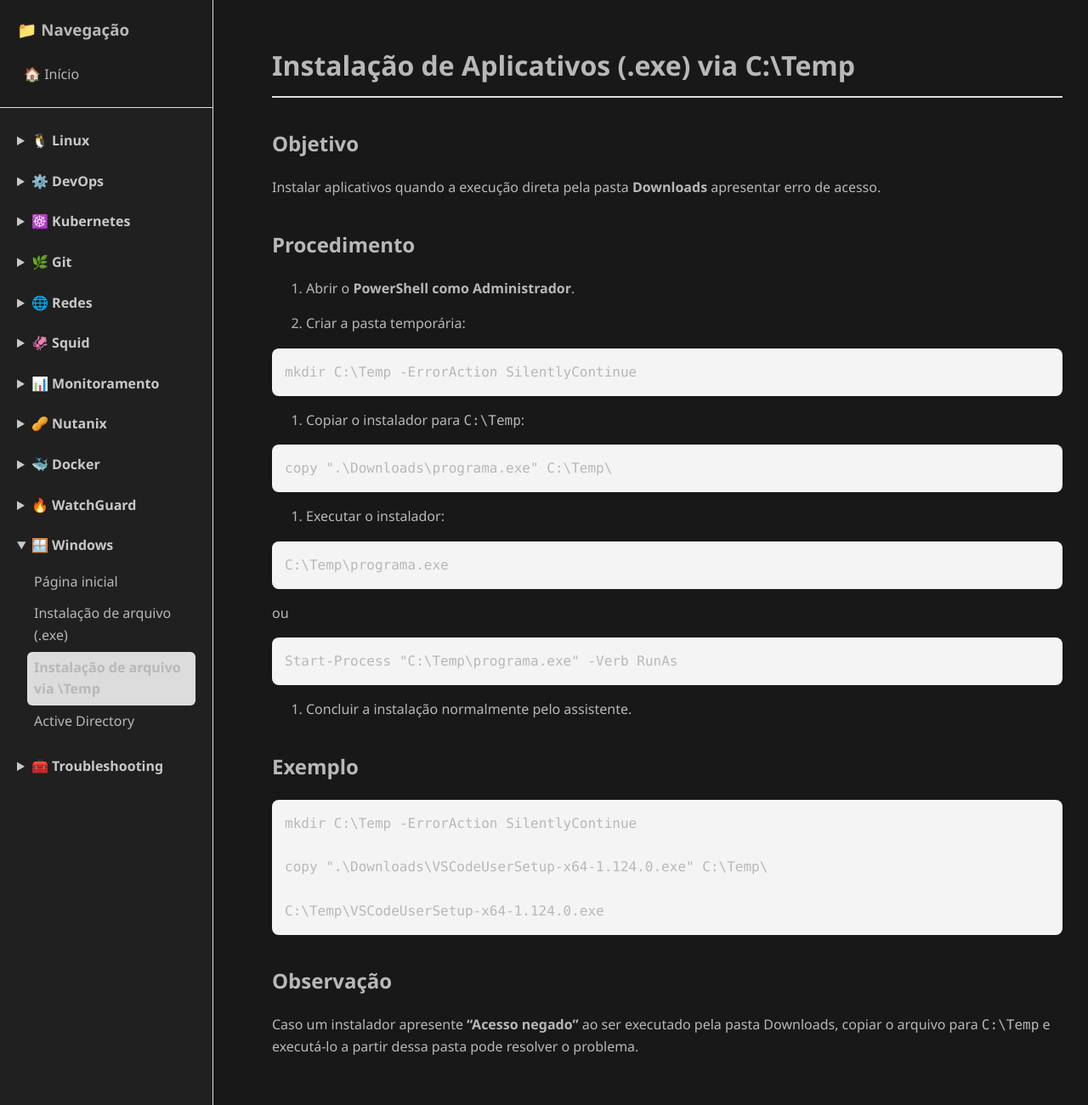
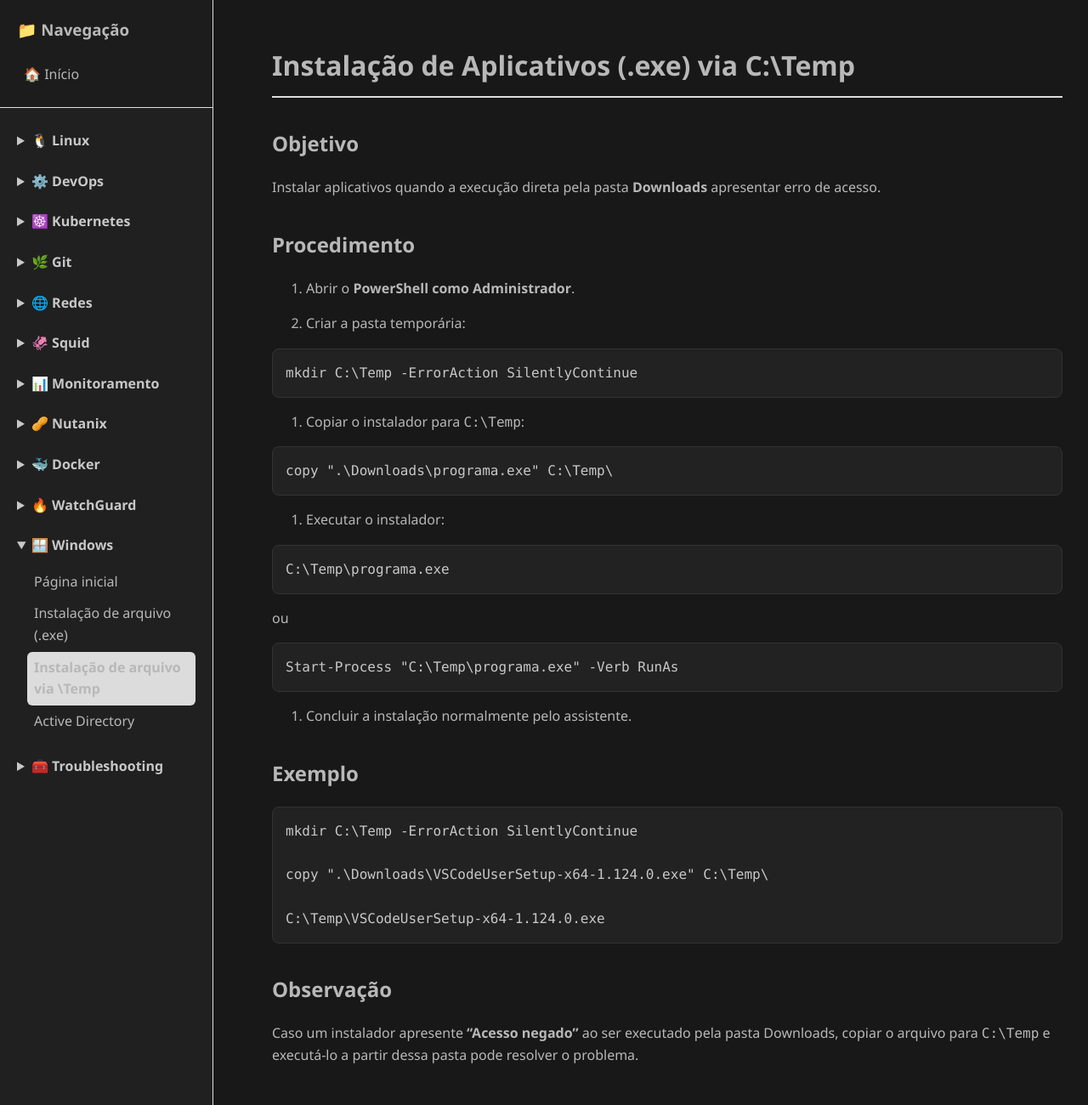
Before and after one commit to joaopedros111/ninja-linux, a Jekyll site: the page built from windows/instalacao-via-temp.md, in a window 1280 px wide and 1300 px high. Shown: the whole window at 85% size. Built offline with Jekyll 4.4.1, drawn with Linux system fonts in a browser that asks for light colours.

```diff
--- a/assets/css/style.css
+++ b/assets/css/style.css
@@ -84,10 +84,17 @@
 }
 
 pre {
-  background: #f4f4f4;
+  background: #222;
+  color: #c8c8c8;
   padding: 15px;
   border-radius: 8px;
   overflow-x: auto;
+  border: 1px solid #333;
+}
+
+pre code {
+  background: transparent;
+  color: inherit;
 }
 
 code {
```
